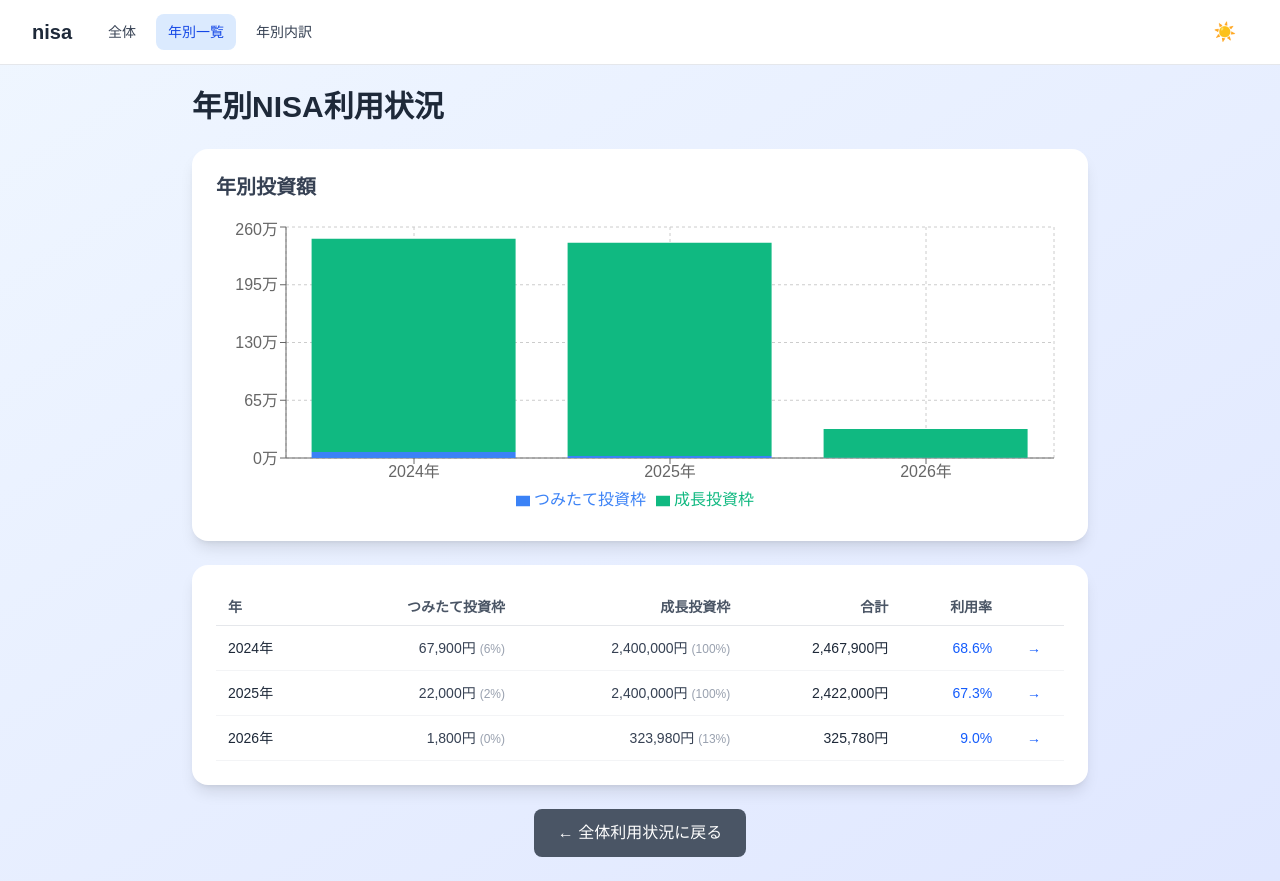
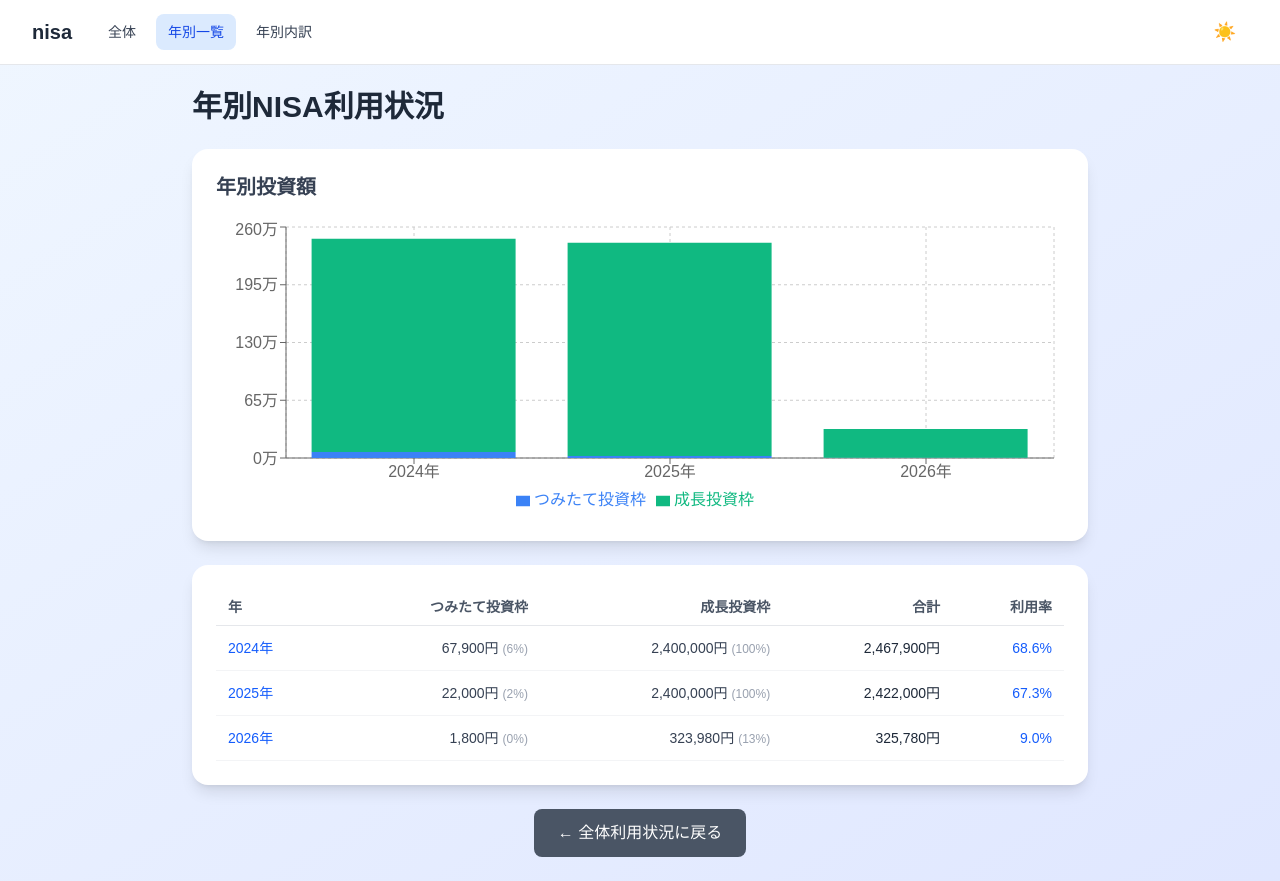
Before and after one commit to TakuyaFukumura/nisa-next-js-app, a Next.js app: page /yearly in a window 1280 px wide. Built offline with nearby package versions, Linux system fonts and the light colour scheme.

Commit message:
年別NISA詳細リンクの変更をリリース
Co-authored-by: Copilot App <223556219+Copilot@users.noreply.github.com>

```diff
--- a/package.json
+++ b/package.json
@@ -1,6 +1,6 @@
 {
   "name": "nisa-next-js-app",
-  "version": "0.6.3",
+  "version": "0.6.4",
   "private": true,
   "scripts": {
     "dev": "next dev --turbopack",
--- a/src/app/yearly/page.tsx
+++ b/src/app/yearly/page.tsx
@@ -35,7 +35,6 @@ export default function YearlyPage() {
                             <th className="text-right py-2 px-3 text-gray-600 dark:text-gray-400">成長投資枠</th>
                             <th className="text-right py-2 px-3 text-gray-600 dark:text-gray-400">合計</th>
                             <th className="text-right py-2 px-3 text-gray-600 dark:text-gray-400">利用率</th>
-                            <th className="py-2 px-3"></th>
                         </tr>
                         </thead>
                         <tbody>
@@ -50,7 +49,13 @@ export default function YearlyPage() {
                                     className="border-b border-gray-100 dark:border-gray-700 hover:bg-gray-50 dark:hover:bg-gray-700/50"
                                 >
                                     <td className="py-3 px-3 font-medium text-gray-800 dark:text-gray-200">
-                                        {record.year}年
+                                        <Link
+                                            href={`/yearly/${record.year}`}
+                                            className="text-blue-600 dark:text-blue-400 hover:underline focus-visible:outline-none focus-visible:ring-2 focus-visible:ring-blue-500 rounded"
+                                            aria-label={`${record.year}年の詳細を見る`}
+                                        >
+                                            {record.year}年
+                                        </Link>
                                     </td>
                                     <td className="py-3 px-3 text-right text-gray-700 dark:text-gray-300">
                                         {formatAmount(record.tsumitateAmount)}
@@ -69,15 +74,6 @@ export default function YearlyPage() {
                                     </td>
                                     <td className="py-3 px-3 text-right text-blue-600 dark:text-blue-400 font-medium">
                                         {usageRate.toFixed(1)}%
-                                    </td>
-                                    <td className="py-3 px-3 text-center">
-                                        <Link
-                                            href={`/yearly/${record.year}`}
-                                            className="text-blue-600 dark:text-blue-400 hover:underline"
-                                            aria-label={`${record.year}年の詳細を見る`}
-                                        >
-                                            →
-                                        </Link>
                                     </td>
                                 </tr>
                             );
```
Also changed, not shown: 2 other files (tests, documents, lock files or other folders).
